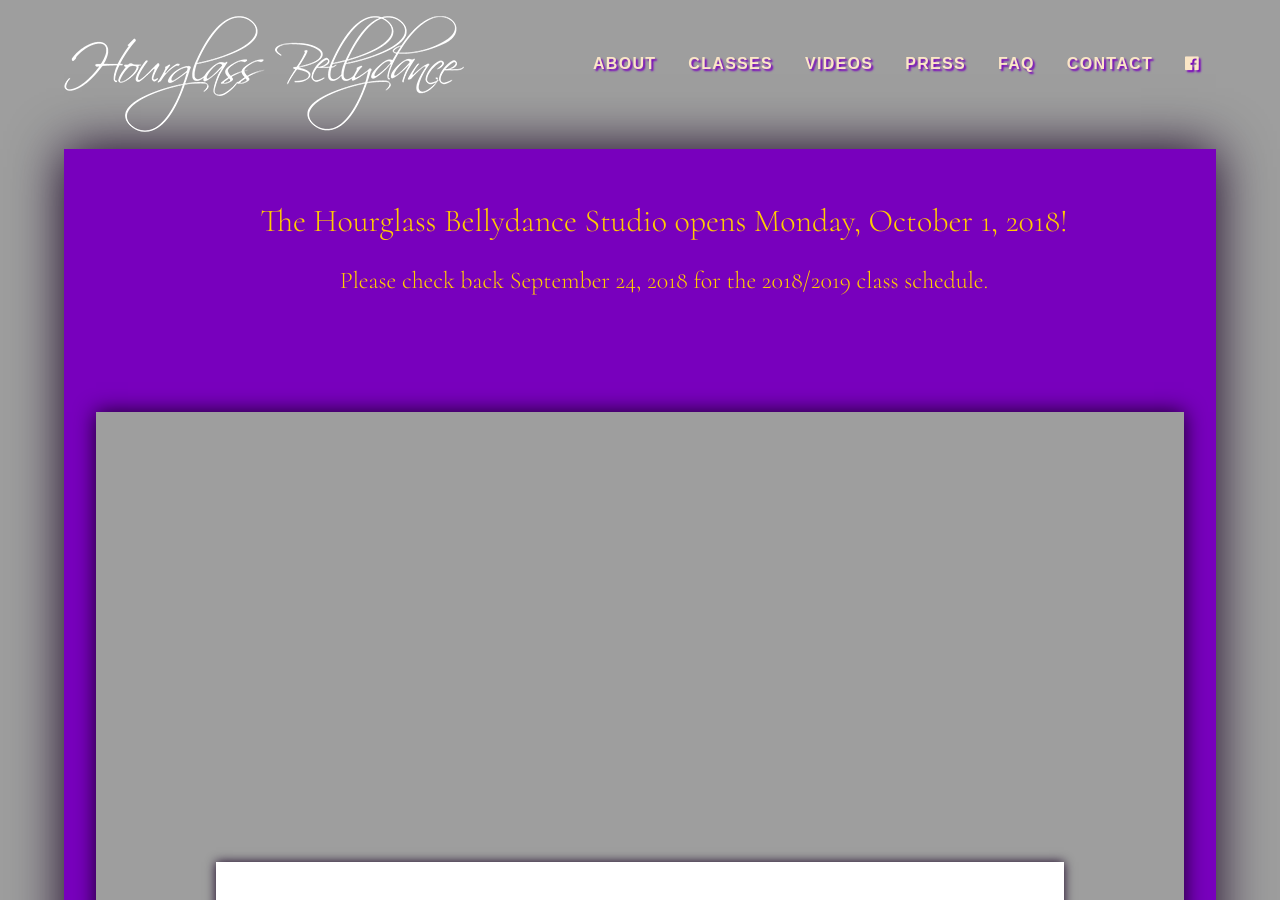
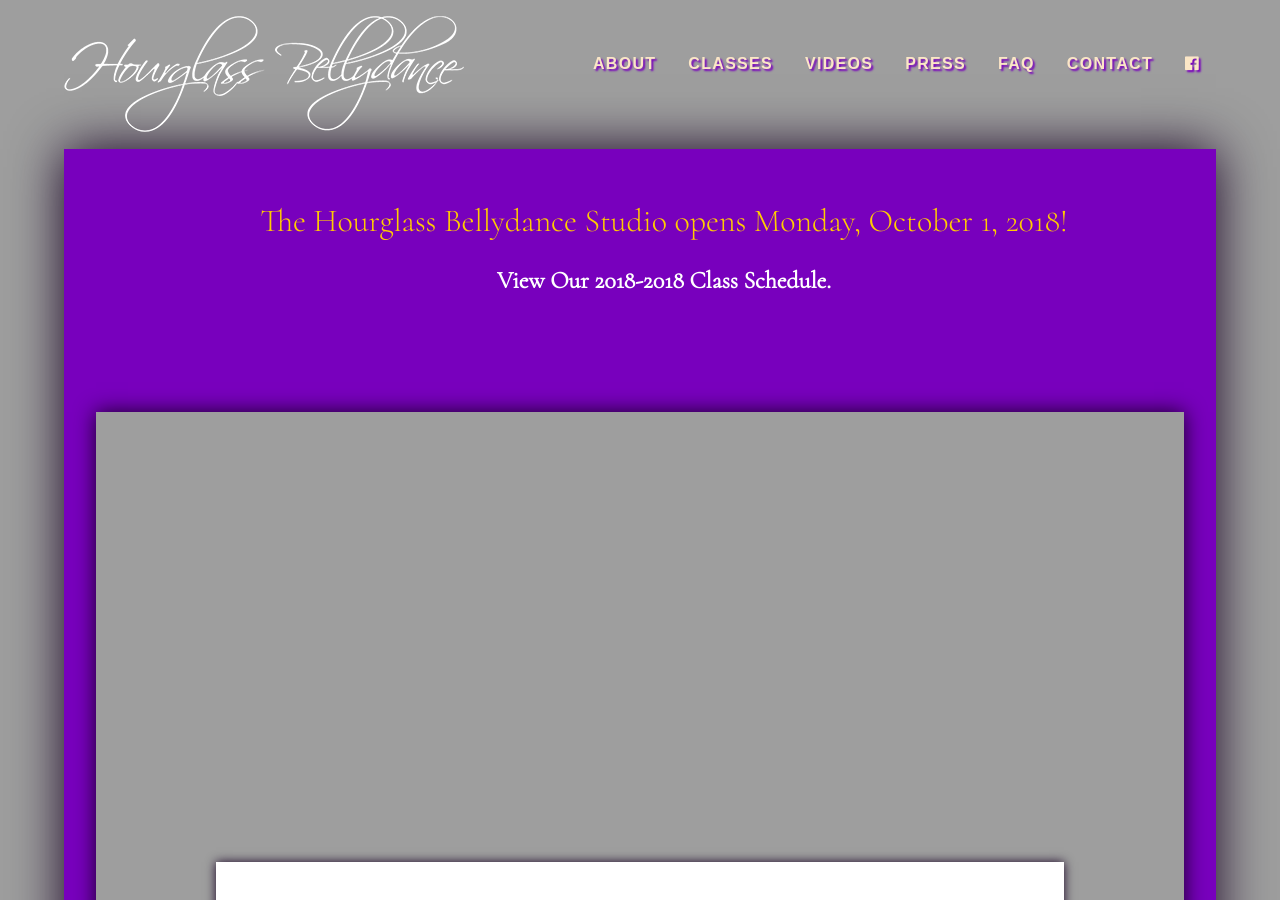
Before and after one commit to mollympierce1/hourglass, a Jekyll site: the page built from index.md, in a window 1280 px wide and 900 px high. Built offline with Jekyll 4.4.1, drawn with Linux system fonts in a browser that asks for light colours.

Commit message:
classes link

```diff
--- a/_layouts/home.html
+++ b/_layouts/home.html
@@ -5,7 +5,7 @@
   {% include header.html %}
   <div class="wrapper" id="home">
     <div style="background-color:#7800bd;margin-bottom: 0px; text-align: center;padding: 3em 0 3em 3em;"><h3>The Hourglass Bellydance Studio opens Monday, October 1, 2018!</h3>
-      <h5>Please check back September 24, 2018 for the 2018/2019 class schedule.</h5></div>
+      <h5><a href="http://hourglassbellydance.com/classes">View Our 2018-2018 Class Schedule.</a></h5></div>
     <div id="lucky-woman" class="container centered" style="padding: 2em;">
     <div class="hero">
     </div>
```
